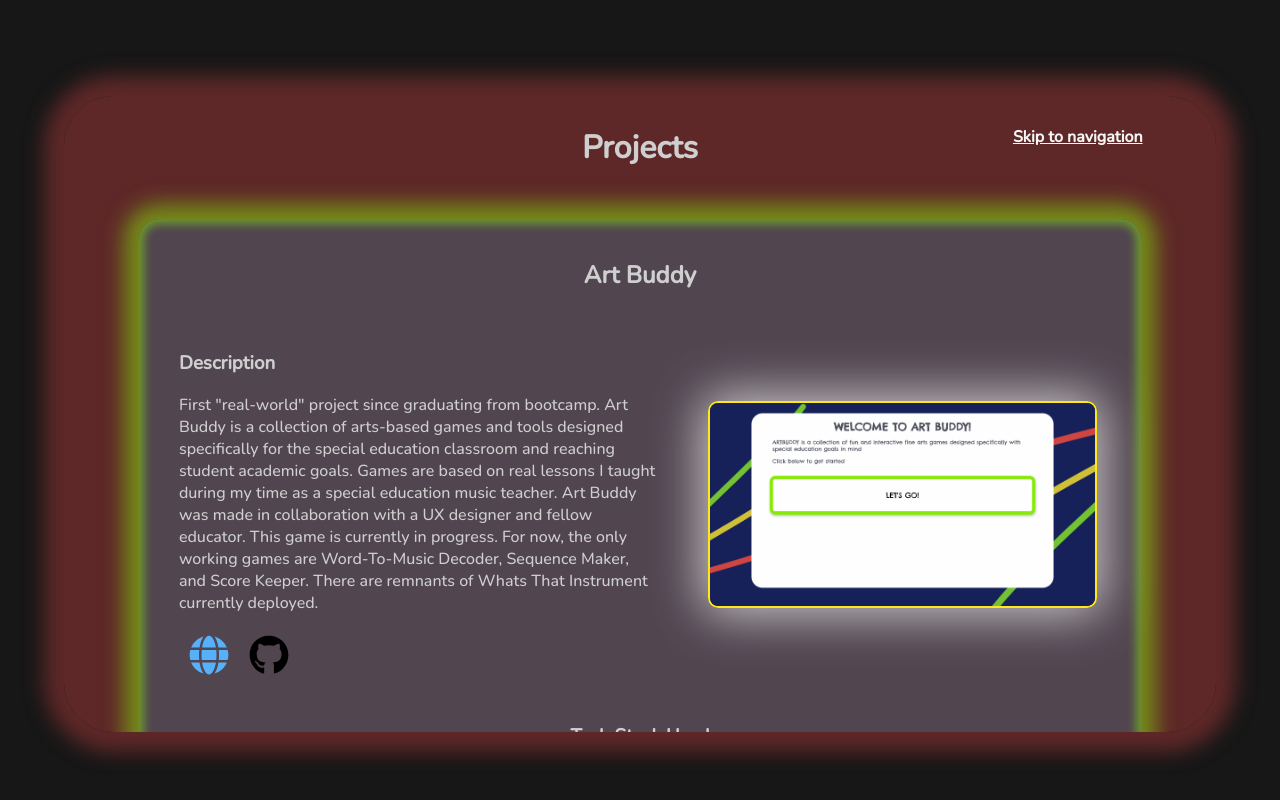
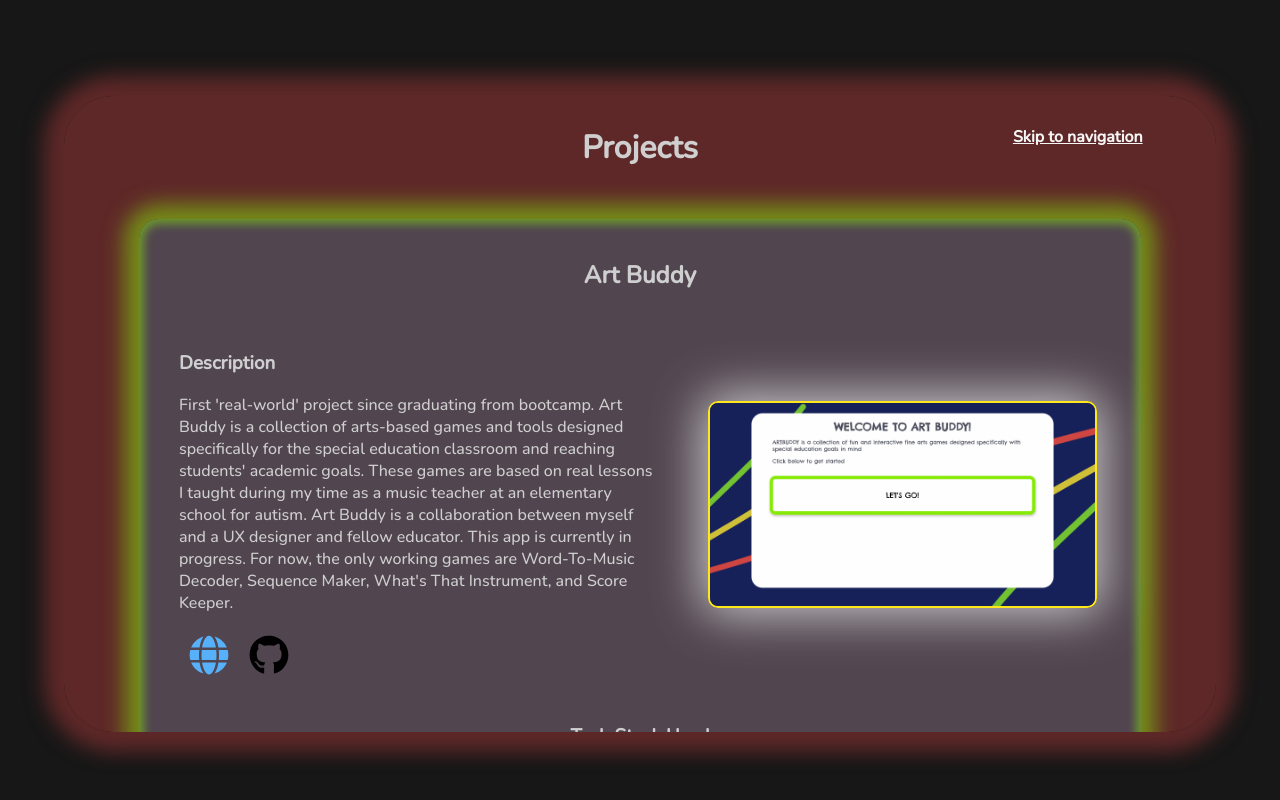
Before and after one commit to Adam-Thometz/Portfolio, a React (Create React App) app: page /projects in a window 1280 px wide. Shown: the top 800 px of the page. Built offline with nearby package versions, Linux system fonts and the light colour scheme.

Commit message:
updated descriptions

```diff
--- a/package.json
+++ b/package.json
@@ -19,7 +19,7 @@
   },
   "scripts": {
     "start": "react-scripts start",
-    "build": "react-scripts build",
+    "build": "react-scripts build && cp build/index.html build/200.html",
     "test": "react-scripts test",
     "eject": "react-scripts eject"
   },
--- a/src/projects/Project.js
+++ b/src/projects/Project.js
@@ -19,7 +19,7 @@ const Project = ({name, award, description, techStack, login, img, links}) => {
             <p>{description}</p>
             {award ? <img className="Project-award" src={award} alt={`An award for ${name}`} /> : null}
           </div>
-          {login ? (
+            {login ? (
               <div className="Project-login-info">
                 <b>To fully explore the site, log in with the following:</b>
                 <ul>
--- a/src/projects/project-info.js
+++ b/src/projects/project-info.js
@@ -11,7 +11,7 @@ import mintbeanStar from './screenshots/mintbean-star.gif';
 const projects = [
   {
     name: 'Art Buddy',
-    description: 'First "real-world" project since graduating from bootcamp. Art Buddy is a collection of arts-based games and tools designed specifically for the special education classroom and reaching student academic goals. Games are based on real lessons I taught during my time as a special education music teacher. Art Buddy was made in collaboration with a UX designer and fellow educator. This game is currently in progress. For now, the only working games are Word-To-Music Decoder, Sequence Maker, and Score Keeper. There are remnants of Whats That Instrument currently deployed.',
+    description: "First 'real-world' project since graduating from bootcamp. Art Buddy is a collection of arts-based games and tools designed specifically for the special education classroom and reaching students' academic goals. These games are based on real lessons I taught during my time as a music teacher at an elementary school for autism. Art Buddy is a collaboration between myself and a UX designer and fellow educator. This app is currently in progress. For now, the only working games are Word-To-Music Decoder, Sequence Maker, What's That Instrument, and Score Keeper.",
     techStack: ["Javascript", "React", "CSS", "Redux", "Jest"],
     img: artBuddy,
     links: {
@@ -21,7 +21,7 @@ const projects = [
   },
   {
     name: 'Reptifeed',
-    description: 'My second and final capstone project for Springboard. Inspired by my new baby blue-tongue skink, Unity, this app gives you ideas on what to feed your reptile and helps you keep track of the foods you have for them. Features a homemade API for food information.',
+    description: 'My second and final capstone project for Springboard. Inspired by my blue-tongue skink, Unity, this app gives you ideas on what to feed your reptile and helps you keep track of the foods you have for them. Features a homemade API for food information.',
     techStack: ["Javascript", "Node", "Express", "React", "CSS", "SQL", "Postgres", "Jest"],
     login: {
       username: 'abc',
@@ -50,7 +50,7 @@ const projects = [
   },
   {
     name: 'Catch Your Feelings',
-    description: "An app that I invented for my day job as a music teacher for autistic students in grades PreK-5. You describe how happy and energetic you feel using icons and you get a song back based on the input. This project is currently being revamped!",
+    description: "An app that I invented for helping students identify their emotions. You describe how happy and energetic you feel using icons and you get an emotion and a song back based on the input. This project is now discontinued and is being incorporated into Art Buddy as the Mood Meter!",
     techStack: ["Python", "Flask", "HTML", "CSS", "Javascript", "Heroku"],
     img: catchYourFeelings,
     links: {
@@ -58,16 +58,6 @@ const projects = [
       github: 'https://github.com/Adam-Thometz/Catch-Your-Feelings/tree/flask'
     }
   },
-  // {
-  //   name: "Colorful Melodies",
-  //   description: "An app that takes words and turns them into a simple melody by having students identify letters. Used as a tool in my music classroom to teach musical pitch by associating pitches with colors and letters. Created with the goal of incorporating letter recognition into mutlisensory musical instruction for students with learning and sensory-based disabilities. Uses the Web Audio API.",
-  //   techStack: ["HTML", "CSS", "Javascript"],
-  //   img: musicColors,
-  //   links: {
-  //     demo: '',
-  //     github: ''
-  //   }
-  // },
   {
     name: 'Musophile',
     description: 'My first capstone project for Springboard. A website where you can curate your own music library. Created using the Spotify and MusicBrainz APIs.',
```
